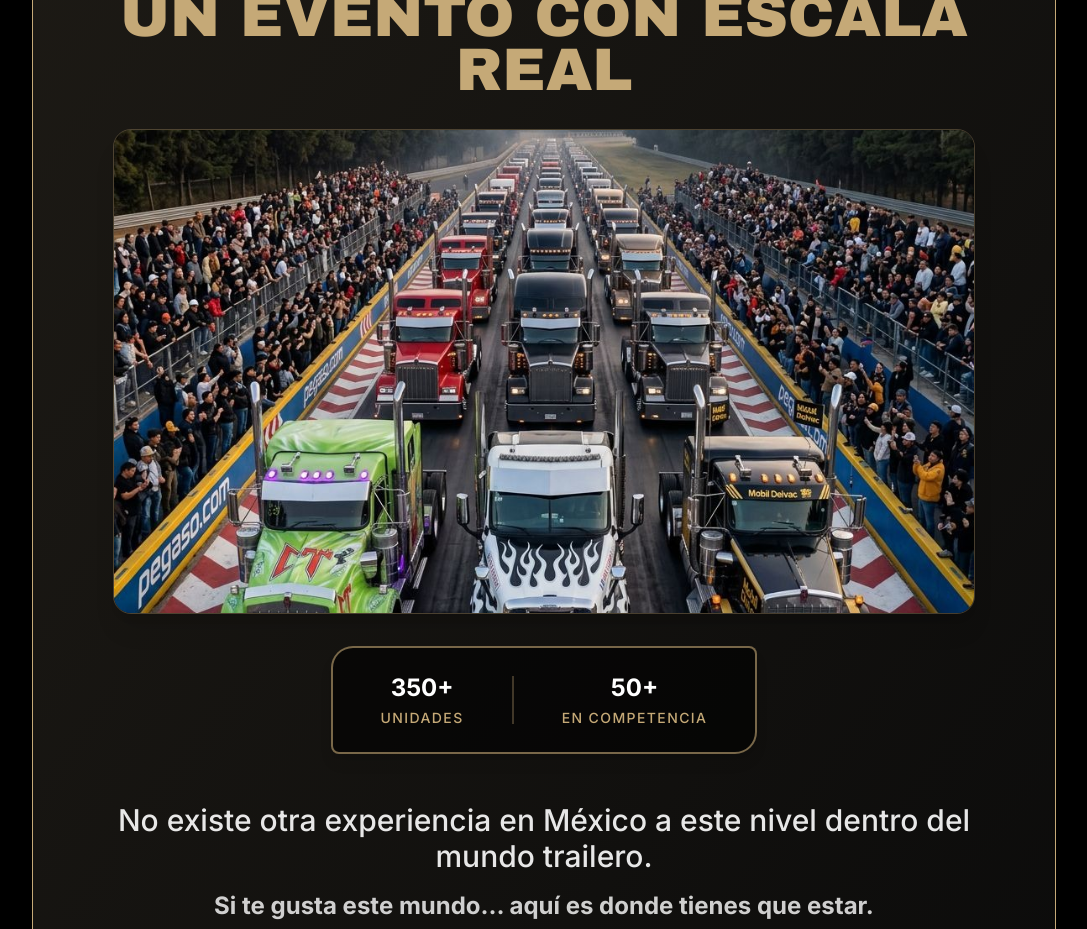
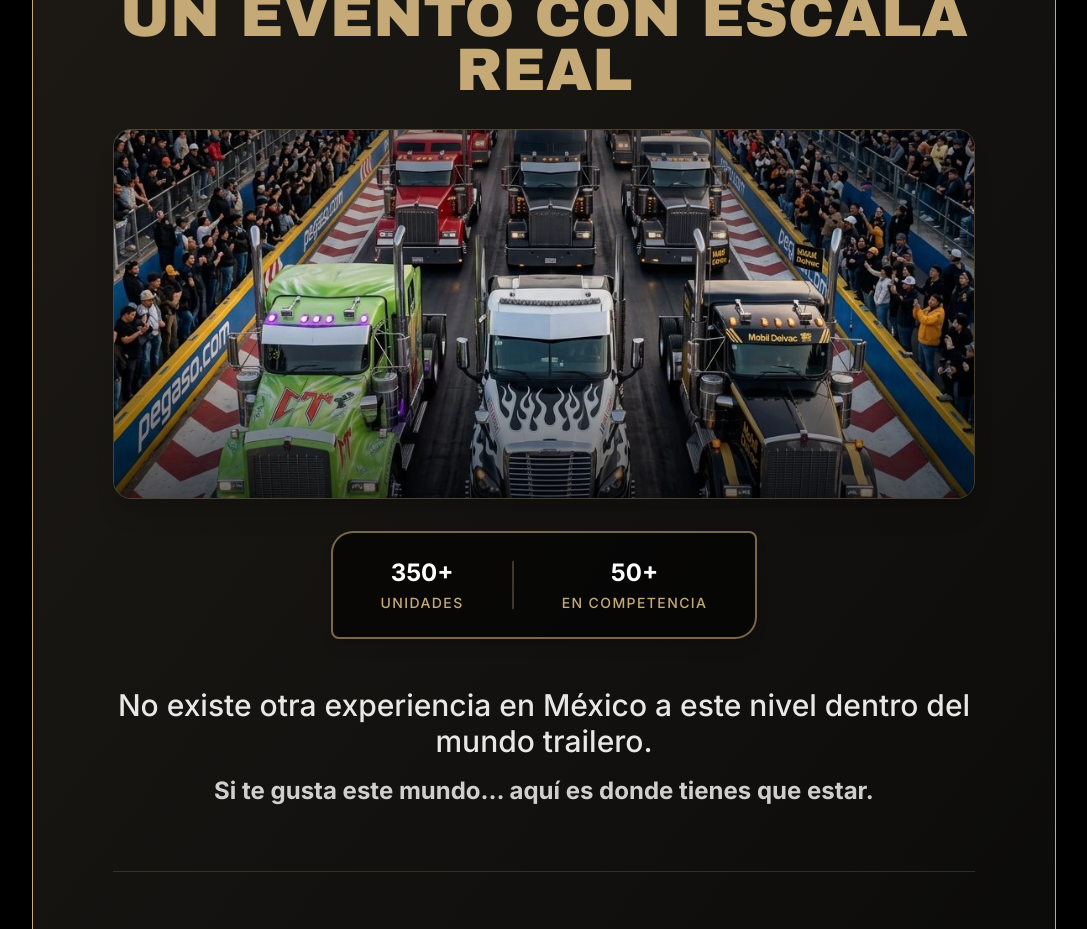
Before and after one commit to IAGGDEV/TruckFestLanding_V1, a Next.js app: page / in a window 1280 px wide. Shown: the part 2700-3629 px from the top of the page, without its empty margins (96-1183 px from the left). Built offline with nearby package versions, Linux system fonts and the light colour scheme.

Commit message:
style(escala-real): adjust image crop, position, and add fade overlay

```diff
--- a/src/app/page.tsx
+++ b/src/app/page.tsx
@@ -118,13 +118,15 @@ export default function Home() {
           <div className="relative z-10 mt-4 rounded-3xl">
             <h2 className="text-4xl md:text-6xl font-heading mb-8 uppercase text-center leading-[0.9] text-[#c5a977]">Un evento con escala real</h2>
 
-            <div className="relative w-full aspect-[4/3] md:aspect-video rounded-2xl overflow-hidden mb-8 border border-[#c5a977]/30 shadow-xl">
+            <div className="relative w-full aspect-[16/9] md:aspect-[21/9] rounded-2xl overflow-hidden mb-8 border border-[#c5a977]/30 shadow-xl">
               <Image
                 src="/escala-real.jpg"
                 alt="Evento con escala real"
                 fill
-                className="object-cover object-center"
+                className="object-cover object-[center_70%]"
               />
+              {/* Fade Overlay */}
+              <div className="absolute inset-0 bg-gradient-to-t from-black/60 via-transparent to-black/30 pointer-events-none"></div>
             </div>
 
             <div className="inline-flex flex-col sm:flex-row justify-center items-center gap-8 sm:gap-12 font-bold text-xl md:text-2xl mb-12 border-2 border-[#c5a977]/60 rounded-tl-3xl rounded-br-3xl rounded-tr-md rounded-bl-md p-6 md:px-12 bg-black/60 shadow-lg">
```
